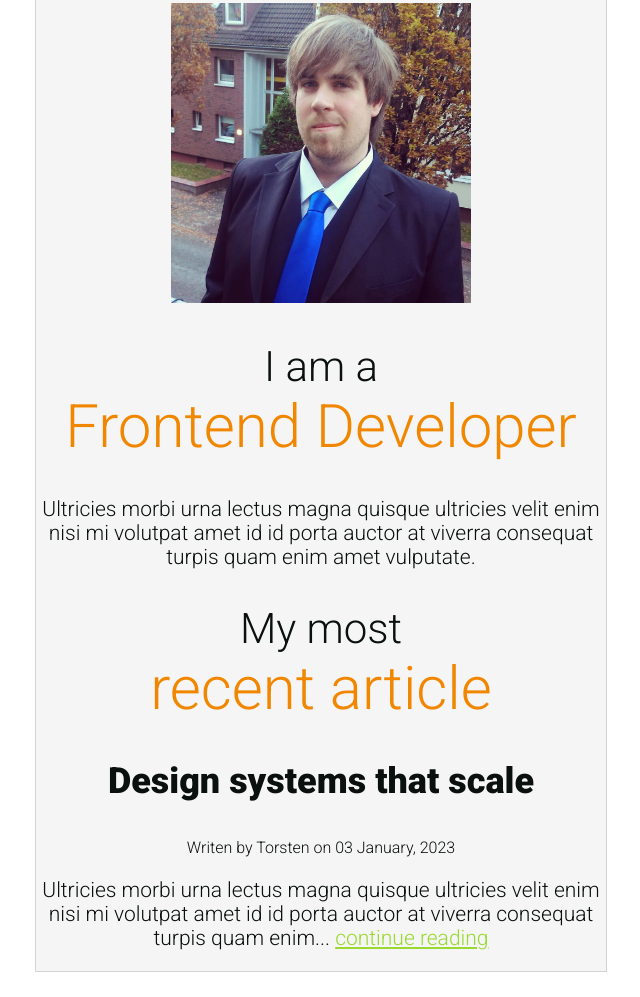
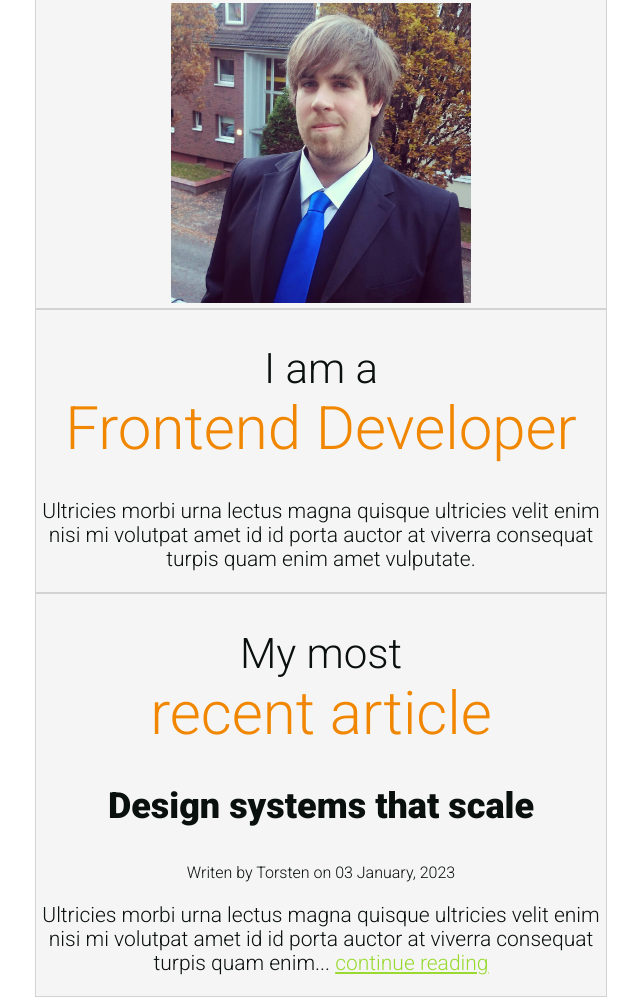
Before and after one commit to BrightsideCoder/personalPortfolio, a plain HTML site: page index.html in a window 1280 px wide. Shown: the part 243-1240 px from the top of the page, without its empty margins (319-959 px from the left). Before the commit the page ends 1215 px from the top, so only its background shows below. Drawn offline with Linux system fonts and the light colour scheme.

Commit message:
Added .container to every section

```diff
--- a/index.html
+++ b/index.html
@@ -6,27 +6,35 @@
         <link rel="stylesheet" href="index.css">
     </head>
     <body>
-        <div class="container">
+
+
             <header>
-                <h1>Hello, my name is <span>Torsten!</span></h1>
-                <div class="picture">
-                    <img src="images/Torsten.png" width="300px">
+                <div class="container">
+                    <h1>Hello, my name is <span>Torsten!</span></h1>
+                    <div class="picture">
+                        <img src="images/Torsten.png" alt="Portrait of Torsten Krüger" width="300px">
+                    </div>
                 </div>
             </header>
-            <main>
-                <section>
+
+            <section class="about-me">
+                <div class="container">
                     <h2>I am a <span>Frontend Developer</span></h2>
                     <p>Ultricies morbi urna lectus magna quisque ultricies velit enim nisi mi volutpat amet id id porta auctor at viverra consequat turpis quam enim amet vulputate.</p>
-                </section>
-                <section>
+                </div>
+            </section>
+
+            <section class="articles">
+                <div class="container">
                     <h2>My most <span>recent article</span></h2>
                     <article>
                         <h3>Design systems that scale</h3>
                         <p class="small"><italic>Writen by Torsten on 03 January, 2023</italic></p>
                         <p>Ultricies morbi urna lectus magna quisque ultricies velit enim nisi mi volutpat amet id id porta auctor at viverra consequat turpis quam enim... <a href="#">continue reading</a></p>
                     </article>
-                </section>
-            </main>
+                </div>
+            </section>
+
         </div>
     </body>
 </html>
```
